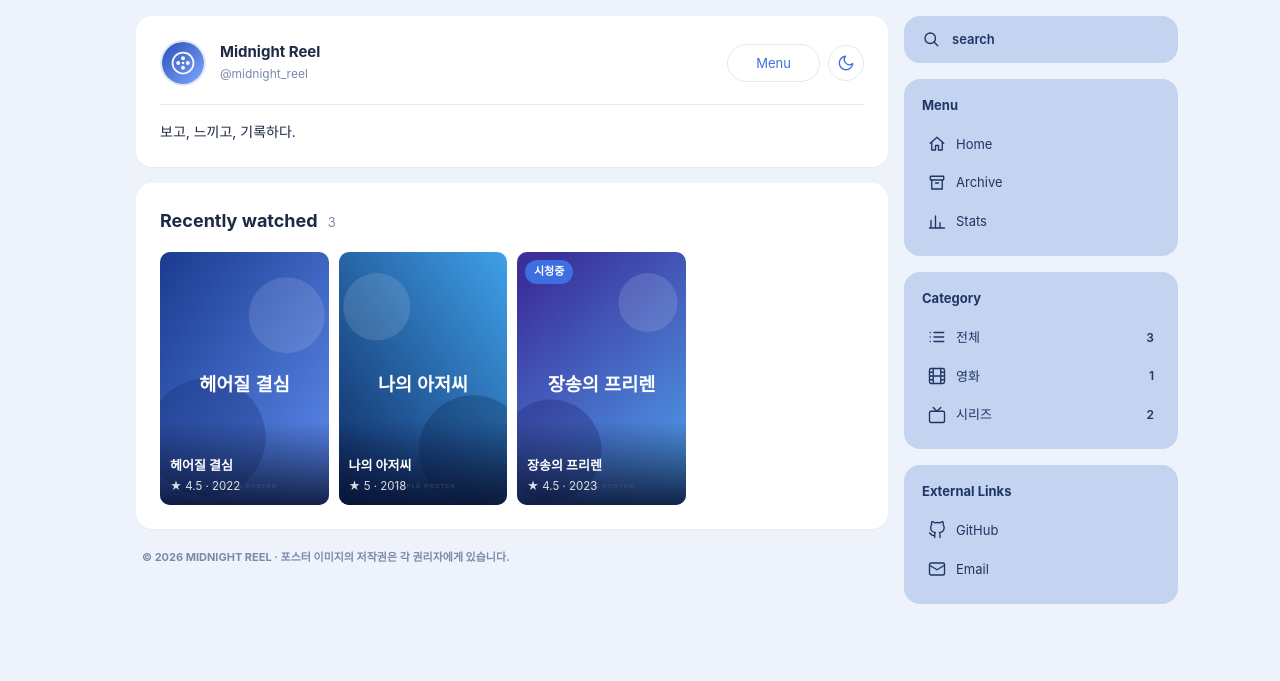
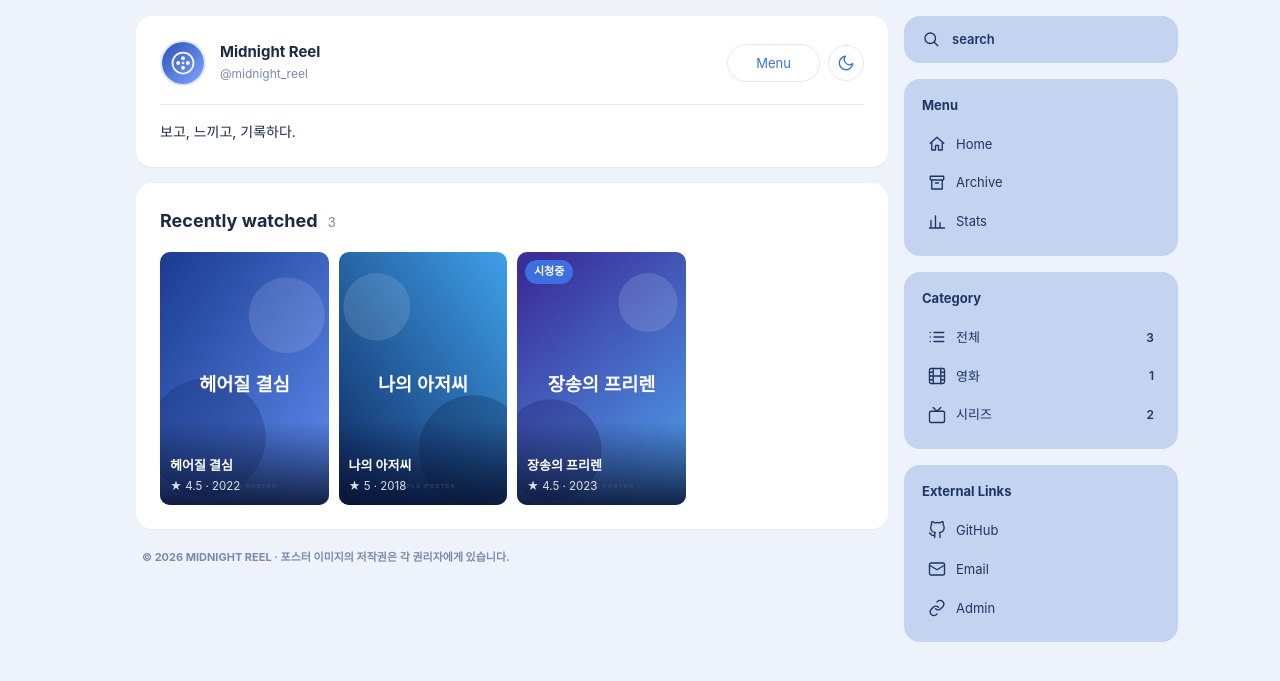
Before and after one commit to sojung-moon/sojung-moon.github.io, a Jekyll site: the page built from index.html, in a window 1280 px wide. Shown: the top 681 px of the page. Built offline with Jekyll 4.4.1, drawn with Linux system fonts in a browser that asks for light colours; some web fonts are replaced; the list of posts is cut into pages by our own code.

Commit message:
add admin link

```diff
--- a/_config.yml
+++ b/_config.yml
@@ -21,6 +21,9 @@ links:
   - title: Email
     url: mailto:soju@yonsei.ac.kr
     icon: mail
+  - title: Admin
+    url: /admin/
+    icon: link
 
 # 상단 Menu 버튼 / 사이드바 Menu
 menu:
```
